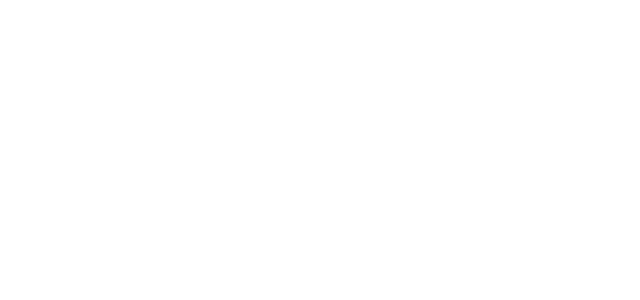
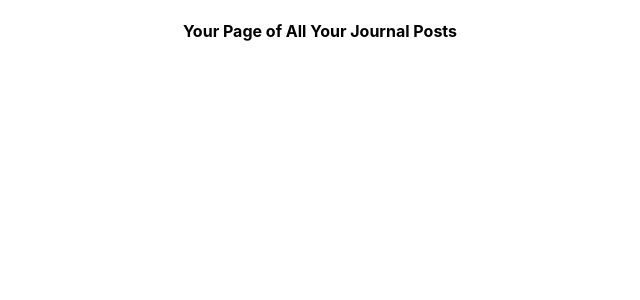
Before and after one commit to hesterrk/Expat_Front_End, a React (Create React App) app in the folder expat_journal/: page /journallist in a window 1280 px wide. Shown: the top 300 px of the page, without its empty margins (320-960 px from the left). Built offline with nearby package versions, Linux system fonts and the light colour scheme.

Commit message:
added new component path journallist to render when user logins in

```diff
--- a/expat_journal/src/App.js
+++ b/expat_journal/src/App.js
@@ -4,6 +4,7 @@
 import HomePage from "./components/HomePage";
 import SignUp from "./components/SignUp";
 import Login from "./components/Login";
+import JournalList from "./components/JournalList";
 
 function App() {
   return (
@@ -18,6 +19,10 @@
         <Route exact path="/login">
           <Login />
         </Route>
+        {/* //NEEDS TO BE PROTECTED */}
+        <Route exact path="/journallist">
+          <JournalList />
+        </Route>
       </Switch>
     </div>
   );
--- a/expat_journal/src/components/JournalList.js
+++ b/expat_journal/src/components/JournalList.js
@@ -0,0 +1,13 @@
+import React from "react";
+
+
+function JournalList() {
+
+    return (
+        <div>
+            <h4> Your Page of All Your Journal Posts </h4>
+        </div>
+    )
+}
+
+export default JournalList;
--- a/expat_journal/src/components/Login.js
+++ b/expat_journal/src/components/Login.js
@@ -5,6 +5,9 @@
 
 
 function Login(props) {
+
+  const history = useHistory();
+
 
   const handleChange = e => {
     props.changeLoginInput({
@@ -20,7 +23,7 @@
       email: props.email,
       password: props.password
     })
-    //history
+    history.push('/journallist')
 
     //         //PUSH TO JOURNALLIST COMPONENT: dashboard --> list of users images
 //         // history.push("/");
```
